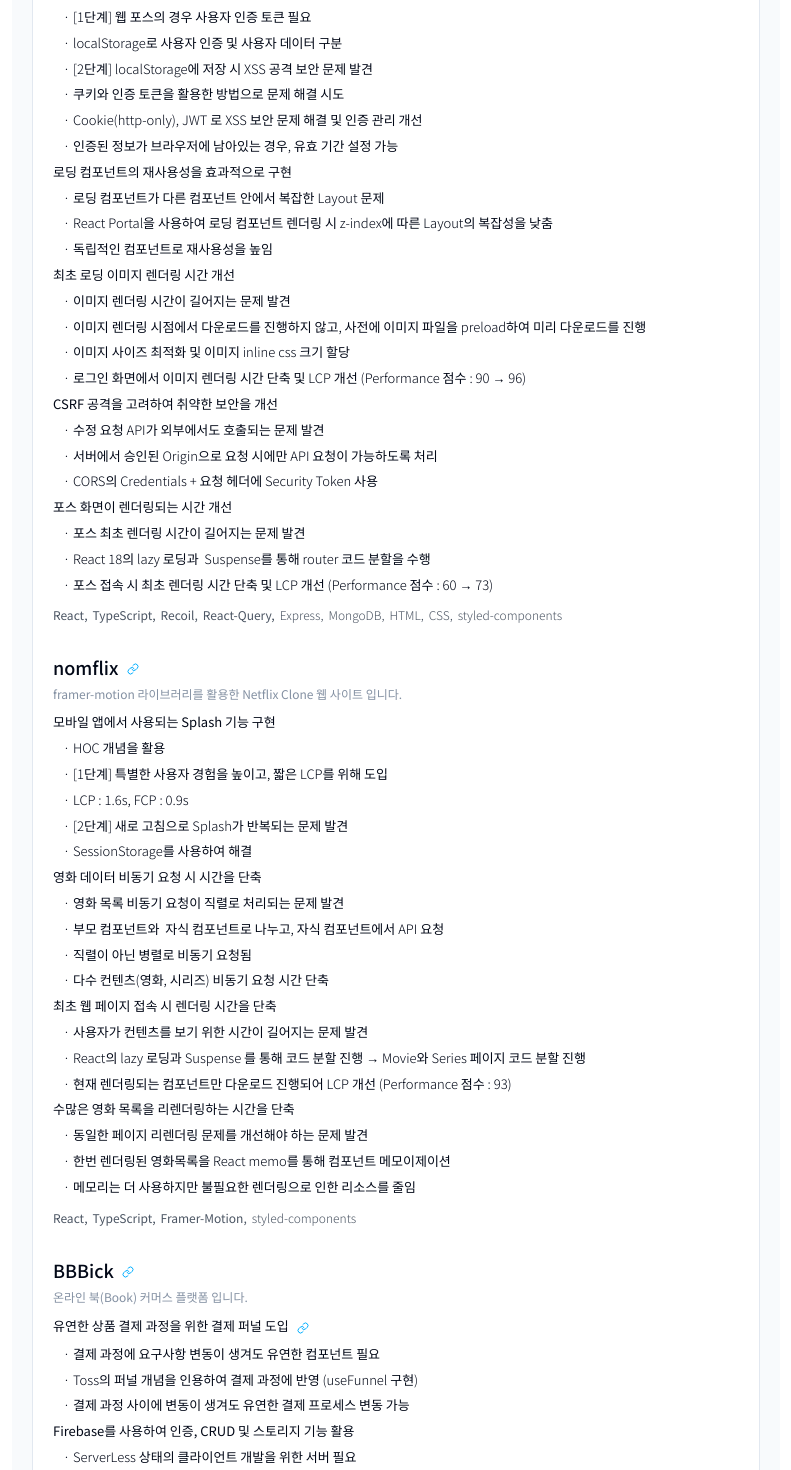
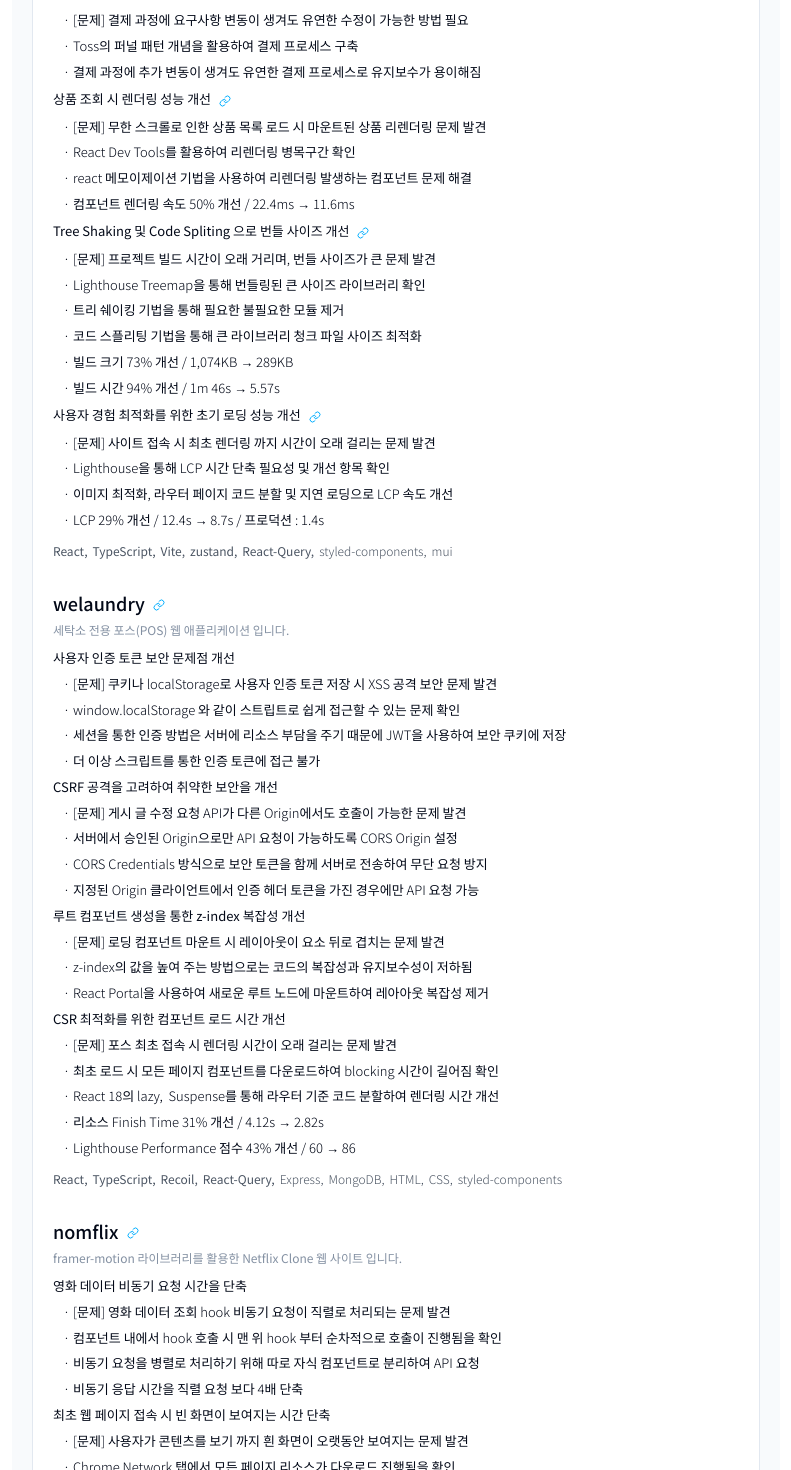
Before and after one commit to hxxtae/heetae.dev, a Next.js app: page /resume in a window 1280 px wide. Shown: the part 720-2190 px from the top of the page, without its empty margins (244-1035 px from the left). Built offline with nearby package versions, Linux system fonts and the light colour scheme.

Commit message:
docs: Update date of resume
이력서 내용 수정

```diff
--- a/src/app/resume/data/resume.ts
+++ b/src/app/resume/data/resume.ts
@@ -50,51 +50,93 @@ const resume: Resume = {
       period: "22.04 ~ 24.05",
       content: [
         {
+          title: "BBBick",
+          description: "온라인 북(Book) 커머스 플랫폼 입니다.",
+          doList: [
+            {
+              do: "유연한 상품 결제 과정을 위한 결제 퍼널 도입",
+              content: [
+                "[문제] 결제 과정에 요구사항 변동이 생겨도 유연한 수정이 가능한 방법 필요",
+                "Toss의 퍼널 패턴 개념을 활용하여 결제 프로세스 구축",
+                "결제 과정에 추가 변동이 생겨도 유연한 결제 프로세스로 유지보수가 용이해짐"
+              ],
+              url: "https://dev.to/hxxtae/tossyi-peoneolfunnel-paeteon-jeogyonghaebogi-2n7c"
+            },
+            {
+              do: "상품 조회 시 렌더링 성능 개선",
+              content: [
+                "[문제] 무한 스크롤로 인한 상품 목록 로드 시 마운트된 상품 리렌더링 문제 발견",
+                "React Dev Tools를 활용하여 리렌더링 병목구간 확인",
+                "react 메모이제이션 기법을 사용하여 리렌더링 발생하는 컴포넌트 문제 해결",
+                "컴포넌트 렌더링 속도 50% 개선 / 22.4ms → 11.6ms",
+              ],
+              url: "https://dev.to/hxxtae/react-dev-toolsyi-profilerreul-hwalyonghan-rendeoring-seongneung-gaeseon-h1g"
+            },
+            {
+              do: "Tree Shaking 및 Code Spliting 으로 번들 사이즈 개선",
+              content: [
+                "[문제] 프로젝트 빌드 시간이 오래 거리며, 번들 사이즈가 큰 문제 발견",
+                "Lighthouse Treemap을 통해 번들링된 큰 사이즈 라이브러리 확인",
+                "트리 쉐이킹 기법을 통해 필요한 불필요한 모듈 제거",
+                "코드 스플리팅 기법을 통해 큰 라이브러리 청크 파일 사이즈 최적화",
+                "빌드 크기 73% 개선 / 1,074KB → 289KB",
+                "빌드 시간 94% 개선 / 1m 46s → 5.57s"
+              ],
+              url: "https://dev.to/hxxtae/lighthousereul-hwalyonghan-tree-shaking-8ie"
+            },
+            {
+              do: "사용자 경험 최적화를 위한 초기 로딩 성능 개선",
+              content: [
+                "[문제] 사이트 접속 시 최초 렌더링 까지 시간이 오래 걸리는 문제 발견",
+                "Lighthouse을 통해 LCP 시간 단축 필요성 및 개선 항목 확인",
+                "이미지 최적화, 라우터 페이지 코드 분할 및 지연 로딩으로 LCP 속도 개선",
+                "LCP 29% 개선 / 12.4s → 8.7s / 프로덕션 : 1.4s"
+              ],
+              url: "https://dev.to/hxxtae/lighthousereul-hwalyonghayeo-lcp-jeomsu-gaeseonhagi-3o3i"
+            }
+          ],
+          tech: ["React", "TypeScript", "Vite", "zustand", "React-Query", "styled-components", "mui"],
+          techHighlight: ["React", "TypeScript", "Vite", "zustand", "React-Query"],
+          link: "https://github.com/hxxtae/bbbick"
+        },
+        {
           title: "welaundry",
           description: "세탁소 전용 포스(POS) 웹 애플리케이션 입니다.",
           doList: [
             {
-              do: "고유한 포스 데이터에만 접근이 가능하도록 구현",
+              do: "사용자 인증 토큰 보안 문제점 개선",
               content: [
-                "[1단계] 웹 포스의 경우 사용자 인증 토큰 필요",
-                "localStorage로 사용자 인증 및 사용자 데이터 구분",
-                "[2단계] localStorage에 저장 시 XSS 공격 보안 문제 발견",
-                "쿠키와 인증 토큰을 활용한 방법으로 문제 해결 시도",
-                "Cookie(http-only), JWT 로 XSS 보안 문제 해결 및 인증 관리 개선",
-                "인증된 정보가 브라우저에 남아있는 경우, 유효 기간 설정 가능"
-              ]
-            },
-            {
-              do: "로딩 컴포넌트의 재사용성을 효과적으로 구현",
-              content: [
-                "로딩 컴포넌트가 다른 컴포넌트 안에서 복잡한 Layout 문제",
-                "React Portal을 사용하여 로딩 컴포넌트 렌더링 시 z-index에 따른 Layout의 복잡성을 낮춤",
-                "독립적인 컴포넌트로 재사용성을 높임"
-              ]
-            },
-            {
-              do: "최초 로딩 이미지 렌더링 시간 개선",
-              content: [
-                "이미지 렌더링 시간이 길어지는 문제 발견",
-                "이미지 렌더링 시점에서 다운로드를 진행하지 않고, 사전에 이미지 파일을 preload하여 미리 다운로드를 진행",
-                "이미지 사이즈 최적화 및 이미지 inline css 크기 할당",
-                "로그인 화면에서 이미지 렌더링 시간 단축 및 LCP 개선 (Performance 점수 : 90 → 96)"
+                "[문제] 쿠키나 localStorage로 사용자 인증 토큰 저장 시 XSS 공격 보안 문제 발견",
+                "window.localStorage 와 같이 스트립트로 쉽게 접근할 수 있는 문제 확인",
+                "세션을 통한 인증 방법은 서버에 리소스 부담을 주기 때문에 JWT을 사용하여 보안 쿠키에 저장",
+                "더 이상 스크립트를 통한 인증 토큰에 접근 불가",
               ]
             },
             {
               do: "CSRF 공격을 고려하여 취약한 보안을 개선",
               content: [
-                "수정 요청 API가 외부에서도 호출되는 문제 발견",
-                "서버에서 승인된 Origin으로 요청 시에만 API 요청이 가능하도록 처리",
-                "CORS의 Credentials + 요청 헤더에 Security Token 사용"
+                "[문제] 게시 글 수정 요청 API가 다른 Origin에서도 호출이 가능한 문제 발견",
+                "서버에서 승인된 Origin으로만 API 요청이 가능하도록 CORS Origin 설정",
+                "CORS Credentials 방식으로 보안 토큰을 함께 서버로 전송하여 무단 요청 방지",
+                "지정된 Origin 클라이언트에서 인증 헤더 토큰을 가진 경우에만 API 요청 가능"
               ]
             },
             {
-              do: "포스 화면이 렌더링되는 시간 개선",
+              do: "루트 컴포넌트 생성을 통한 z-index 복잡성 개선",
               content: [
-                "포스 최초 렌더링 시간이 길어지는 문제 발견",
-                "React 18의 lazy 로딩과  Suspense를 통해 router 코드 분할을 수행",
-                "포스 접속 시 최초 렌더링 시간 단축 및 LCP 개선 (Performance 점수 : 60 → 73)"
+                "[문제] 로딩 컴포넌트 마운트 시 레이아웃이 요소 뒤로 겹치는 문제 발견",
+                "z-index의 값을 높여 주는 방법으로는 코드의 복잡성과 유지보수성이 저하됨",
+                "React Portal을 사용하여 새로운 루트 노드에 마운트하여 레아아웃 복잡성 제거",
+              ]
+            },
+            {
+              do: "CSR 최적화를 위한 컴포넌트 로드 시간 개선",
+              content: [
+                "[문제] 포스 최초 접속 시 렌더링 시간이 오래 걸리는 문제 발견",
+                "최초 로드 시 모든 페이지 컴포넌트를 다운로드하여 blocking 시간이 길어짐 확인",
+                "React 18의 lazy,  Suspense를 통해 라우터 기준 코드 분할하여 렌더링 시간 개선",
+                "리소스 Finish Time 31% 개선 / 4.12s → 2.82s",
+                "Lighthouse Performance 점수 43% 개선 / 60 → 86"
               ]
             },
           ],
@@ -107,95 +149,38 @@ const resume: Resume = {
           description: "framer-motion 라이브러리를 활용한 Netflix Clone 웹 사이트 입니다.",
           doList: [
             {
-              do: "모바일 앱에서 사용되는 Splash 기능 구현",
+              do: "영화 데이터 비동기 요청 시간을 단축",
               content: [
-                "HOC 개념을 활용",
-                "[1단계] 특별한 사용자 경험을 높이고, 짧은 LCP를 위해 도입",
-                "LCP : 1.6s, FCP : 0.9s",
-                "[2단계] 새로 고침으로 Splash가 반복되는 문제 발견",
-                "SessionStorage를 사용하여 해결"
+                "[문제] 영화 데이터 조회 hook 비동기 요청이 직렬로 처리되는 문제 발견",
+                "컴포넌트 내에서 hook 호출 시 맨 위 hook 부터 순차적으로 호출이 진행됨을 확인",
+                "비동기 요청을 병렬로 처리하기 위해 따로 자식 컴포넌트로 분리하여 API 요청",
+                "비동기 응답 시간을 직렬 요청 보다 4배 단축",
               ]
             },
             {
-              do: "영화 데이터 비동기 요청 시 시간을 단축",
+              do: "최초 웹 페이지 접속 시 빈 화면이 보여지는 시간 단축",
               content: [
-                "영화 목록 비동기 요청이 직렬로 처리되는 문제 발견",
-                "부모 컴포넌트와  자식 컴포넌트로 나누고, 자식 컴포넌트에서 API 요청",
-                "직렬이 아닌 병렬로 비동기 요청됨",
-                "다수 컨텐츠(영화, 시리즈) 비동기 요청 시간 단축"
+                "[문제] 사용자가 콘텐츠를 보기 까지 흰 화면이 오랫동안 보여지는 문제 발견",
+                "Chrome Network 탭에서 모든 페이지 리소스가 다운로드 진행됨을 확인",
+                "코드 분할을 통해 Dynamic import하여 필요한 페이지의 컴포넌트 및 파일 다운로드 진행",
+                "Lighthouse Performance 점수 93 / LCP 시간 1.4s"
               ]
             },
             {
-              do: "최초 웹 페이지 접속 시 렌더링 시간을 단축",
+              do: "수많은 영화 목록 중복 리렌더링 문제 개선",
               content: [
-                "사용자가 컨텐츠를 보기 위한 시간이 길어지는 문제 발견",
-                "React의 lazy 로딩과 Suspense 를 통해 코드 분할 진행 → Movie와 Series 페이지 코드 분할 진행",
-                "현재 렌더링되는 컴포넌트만 다운로드 진행되어 LCP 개선 (Performance 점수 : 93)",
+                "[문제] 마운트된 영화 목록 컴포넌트가 목록 개수만큼 리렌더링 되는 문제 발견",
+                "컴포넌트에 선언된 console.count 를 통해 불필요한 리렌더링이 일어나는 컴포넌트 확인",
+                "고차 컴포넌트 react memo를 사용하여 Virtual DOM에 이전 DOM을 메모이제이션",
+                "메모리는 더 사용하지만 렌더링 성능은 개선",
+                "컴포넌트 렌더링 속도 62% 개선 / 13.2ms → 4.9ms"
               ]
             },
-            {
-              do: "수많은 영화 목록을 리렌더링하는 시간을 단축",
-              content: [
-                "동일한 페이지 리렌더링 문제를 개선해야 하는 문제 발견",
-                "한번 렌더링된 영화목록을 React memo를 통해 컴포넌트 메모이제이션",
-                "메모리는 더 사용하지만 불필요한 렌더링으로 인한 리소스를 줄임"
-              ]
-            }
           ],
           tech: ["React", "TypeScript", "Framer-Motion", "styled-components"],
           techHighlight: ["React", "TypeScript", "Framer-Motion"],
           link: "https://github.com/hxxtae/nomflix"
         },
-        {
-          title: "BBBick",
-          description: "온라인 북(Book) 커머스 플랫폼 입니다.",
-          doList: [
-            {
-              do: "유연한 상품 결제 과정을 위한 결제 퍼널 도입",
-              content: [
-                "결제 과정에 요구사항 변동이 생겨도 유연한 컴포넌트 필요",
-                "Toss의 퍼널 개념을 인용하여 결제 과정에 반영 (useFunnel 구현)",
-                "결제 과정 사이에 변동이 생겨도 유연한 결제 프로세스 변동 가능"
-              ],
-              url: "https://dev.to/hxxtae/tossyi-peoneolfunnel-paeteon-jeogyonghaebogi-2n7c"
-            },
-            {
-              do: "Firebase를 사용하여 인증, CRUD 및 스토리지 기능 활용",
-              content: [
-                "ServerLess 상태의 클라이언트 개발을 위한 서버 필요",
-                "Firebase Firestore을 통해 커머스 DB 스키마 생성 및 CRUD 구현",
-                "Authentication 을 통해 구매자 및 판매자 생성",
-                "Storage을 통한 상품 이미지 업로드 및 상품 이미지 로드 기능 구현"
-              ],
-            },
-            {
-              do: "중복된 상품 조회 시 렌더링 성능 개선",
-              content: [
-                "무한 스크롤로 인한 상품 목록 로드 시 중복된 상품 리렌더링 발생",
-                "React Dev Tools를 활용한 중복 컴포넌트 확인",
-                "react.memo를 사용하여 리렌더링 발생하는 컴포넌트 메모이제이션",
-                "Before : 자식 컴포넌트 100회 렌더링 시 100회 전체 리렌더링",
-                "After : 자식 컴포넌트 단 1회만 렌더링"
-              ],
-              url: "https://dev.to/hxxtae/react-dev-toolsyi-profilerreul-hwalyonghan-rendeoring-seongneung-gaeseon-h1g"
-            },
-            {
-              do: "Tree Shaking 및 Code Spliting 으로 번들 사이즈 개선",
-              content: [
-                "초기 로드 및 빌드 시간이 오래 걸리는 문제 발생",
-                "무거운 라이브러리의 낭비되는 모듈 제거 및 경량화된 라이브러리 사용",
-                "코드 분할을 통해 사용자가 필요한 파일만 다운로드 진행",
-                "결과적으로 빌드 사이즈 경량화 및 로드 성능 개선",
-                "빌드 크기 : 1,074KB → 289KB",
-                "빌드 시간 : 1m 46s → 5.57s"
-              ],
-              url: "https://dev.to/hxxtae/lighthousereul-hwalyonghan-tree-shaking-8ie"
-            }
-          ],
-          tech: ["React", "TypeScript", "Vite", "zustand", "React-Query", "styled-components", "mui"],
-          techHighlight: ["React", "TypeScript", "Vite", "zustand", "React-Query"],
-          link: "https://github.com/hxxtae/bbbick"
-        }
       ]
     },
     {
@@ -268,7 +253,16 @@ const resume: Resume = {
           url: ""
         }
       ]
-    }
+    },
+    {
+      name: "Others",
+      content: [
+        {
+          title: "항해99 취업 리부트 코스 (2024.03 ~ 2024.06)",
+          url: ""
+        }
+      ]
+    },
   ]
 }
 
```
